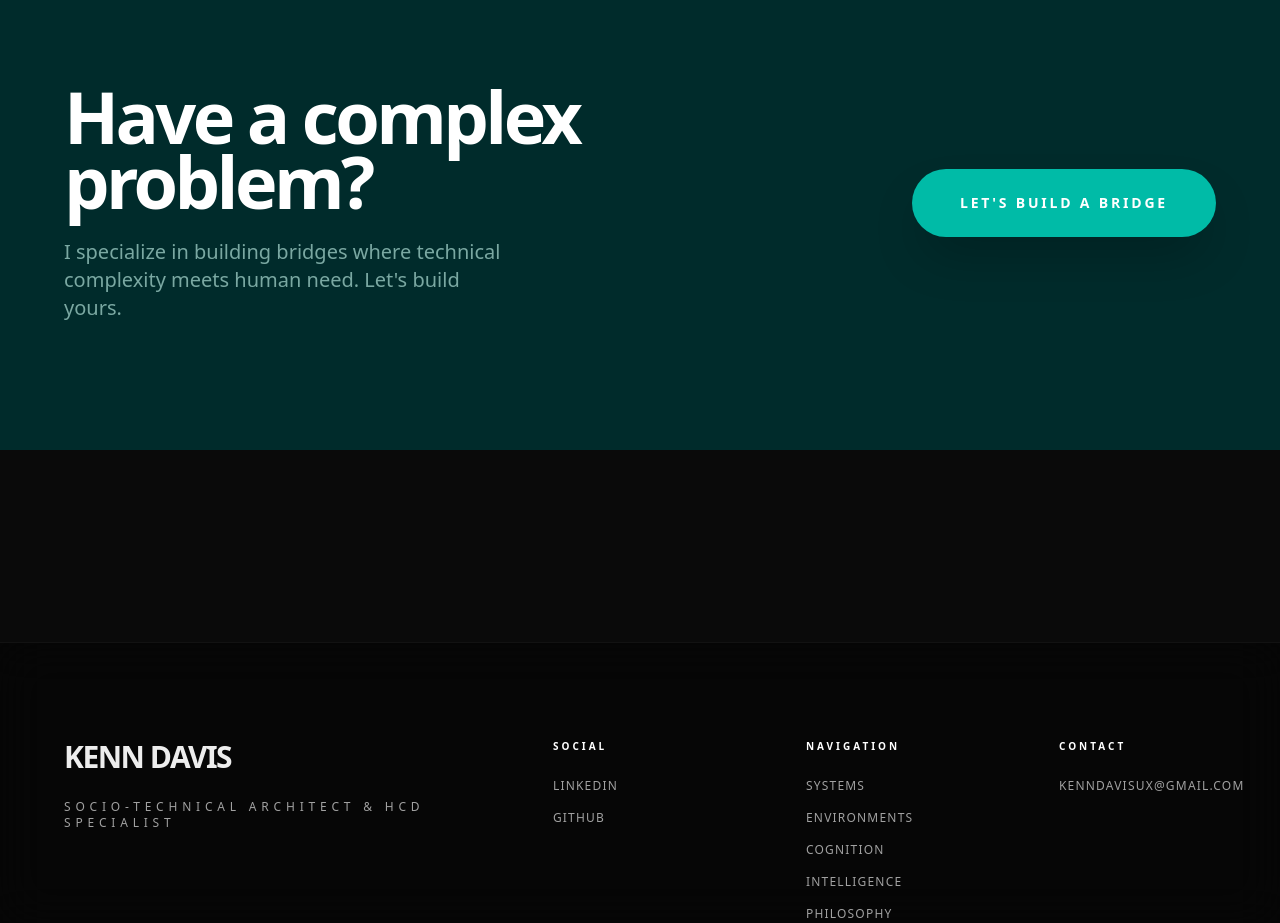
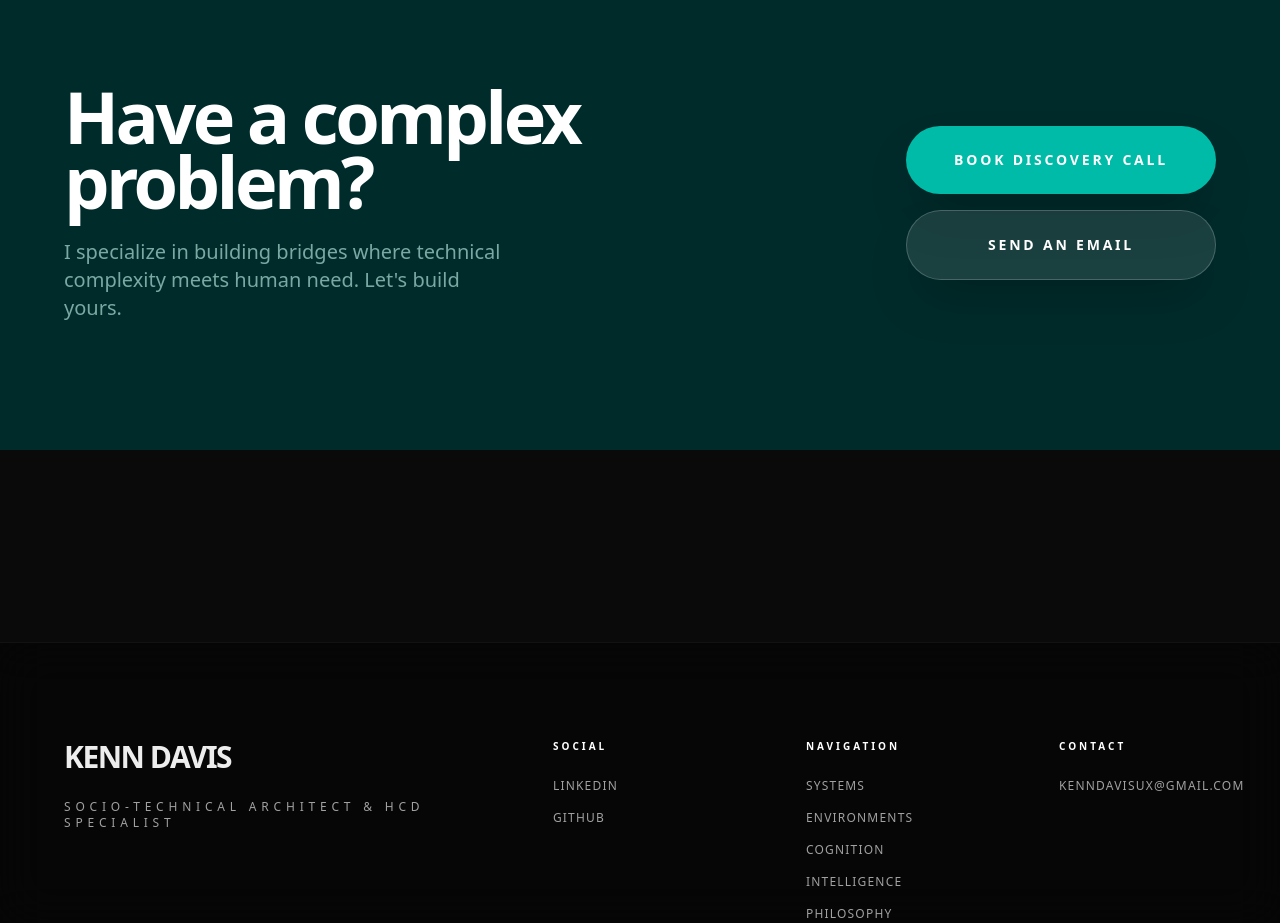
Before and after one commit to kennram/portfolio, a Next.js app: page / in a window 1280 px wide. Shown: the part 6760-7683 px from the top of the page. Built offline with nearby package versions, Linux system fonts and the light colour scheme.

Commit message:
Update: Strategic Partners list and CTA dual-action buttons

```diff
--- a/app/page.tsx
+++ b/app/page.tsx
@@ -454,14 +454,24 @@ export default function Home() {
               I specialize in building bridges where technical complexity meets human need. Let&apos;s build yours.
             </p>
           </div>
-          <div className="flex-shrink-0">
+          <div className="flex flex-col gap-4">
+            <motion.a
+              href="https://calendly.com/kenndavisux/30min"
+              target="_blank"
+              rel="noopener noreferrer"
+              whileHover={{ scale: 1.05 }}
+              whileTap={{ scale: 0.95 }}
+              className="px-12 py-6 bg-teal-500 text-white rounded-full text-sm font-bold uppercase tracking-[0.2em] hover:bg-teal-400 transition-colors shadow-2xl block text-center"
+            >
+              Book Discovery Call
+            </motion.a>
             <motion.a
               href="mailto:kenndavisux@gmail.com"
               whileHover={{ scale: 1.05 }}
               whileTap={{ scale: 0.95 }}
-              className="px-12 py-6 bg-teal-500 text-white rounded-full text-sm font-bold uppercase tracking-[0.2em] hover:bg-teal-400 transition-colors shadow-2xl block text-center"
+              className="px-12 py-6 bg-white/10 border border-white/20 text-white rounded-full text-sm font-bold uppercase tracking-[0.2em] hover:bg-white/20 transition-colors shadow-2xl block text-center"
             >
-              Let&apos;s Build a Bridge
+              Send an Email
             </motion.a>
           </div>
         </div>
```
